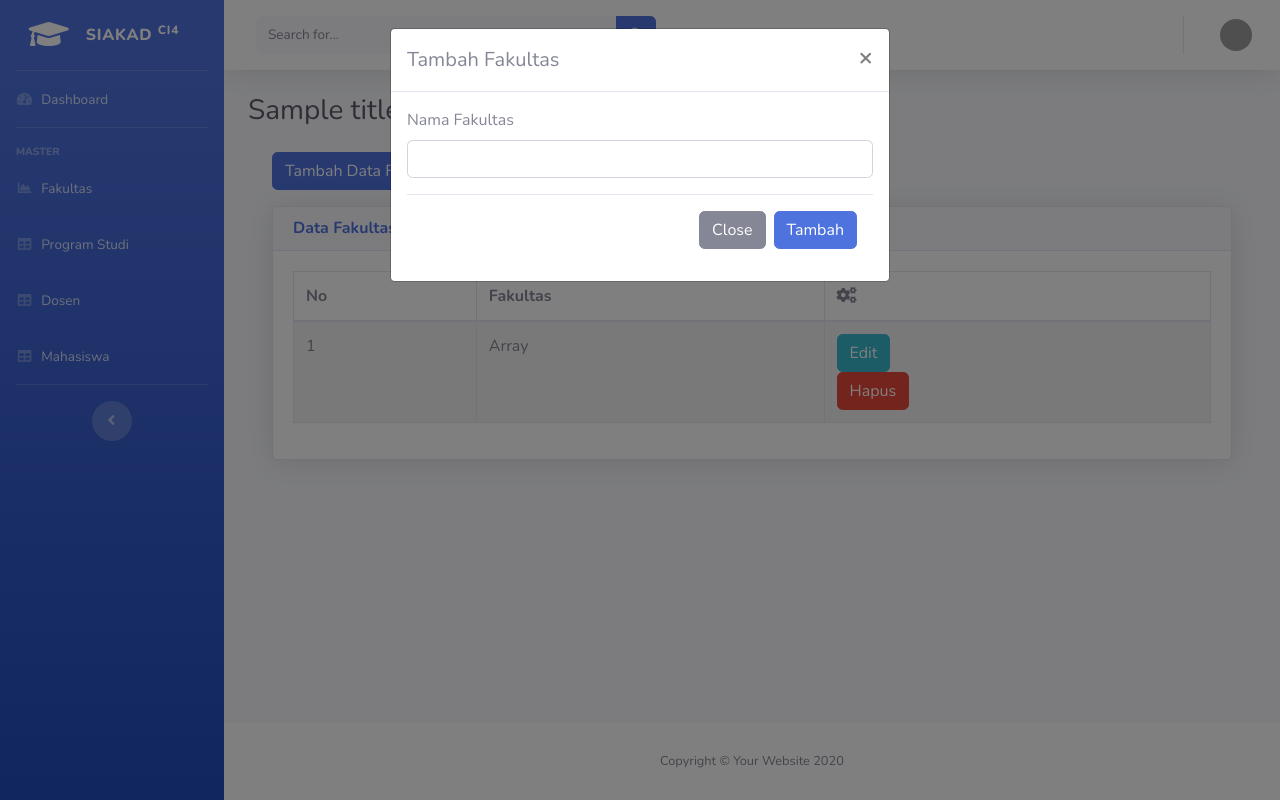
After one commit to ridho008/siakad-ci-4, a CodeIgniter 4 app: template app/Views/admin/fakultas/index.php in a window 1280 px wide, after a click on "Tambah Data Fakultas". The commit adds this page. Run offline with PHP 8.4 and a stand-in for CodeIgniter, Linux system fonts and the light colour scheme; the template is opened without the code that fills it: most values are stand-ins (such as "Sample title", 1, 10 or a date in 2020); data that the repository does not hold is empty; some libraries are stand-ins or nearby versions; grey boxes are pictures that could not be loaded.

Commit message:
crud modal fakultas

```diff
--- a/app/Config/Filters.php
+++ b/app/Config/Filters.php
@@ -18,8 +18,7 @@ class Filters extends BaseConfig
 		// sebelum login tidak bisa mengakses controller, wajib login dulu.
 		'before' => [
 			'authfilter' => ['except' => [
-				'auth', 'auth/*',
-				'/'
+				'auth', 'auth/*'
 			]]
 			//'honeypot'
 			// 'csrf',
--- a/app/Config/Routes.php
+++ b/app/Config/Routes.php
@@ -33,6 +33,8 @@ $routes->setAutoRoute(true);
 // $routes->get('/', 'Home::index');
 $routes->get('/', 'Dashboard::index');
 
+$routes->get('/admin/fakultas', 'Fakultas::index');
+
 /**
  * --------------------------------------------------------------------
  * Additional Routing
--- a/app/Views/admin/dashboard.php
+++ b/app/Views/admin/dashboard.php
@@ -2,5 +2,4 @@
 <?= $this->section('content'); ?>
 
 <h1 class="h3 mb-4 text-gray-800"><?= $title; ?></h1>
-<?= d(session()->get()); ?>
 <?= $this->endSection(); ?>
--- /dev/null
+++ b/app/Views/admin/fakultas/index.php
@@ -0,0 +1,122 @@
+<?= $this->extend('layout/app'); ?>
+<?= $this->section('content'); ?>
+
+<h1 class="h3 mb-4 text-gray-800"><?= $title; ?></h1>
+<div class="container">
+	<div class="row">
+		<div class="col-md-12">
+			<div class="row">
+				<div class="col-md-6 mb-3">
+					<button type="button" class="btn btn-primary" data-toggle="modal" data-target="#formModalFakultas">Tambah Data Fakultas</button>
+					<?php if($validation->listErrors()) : ?>
+					<div class="alert alert-danger" role="alert">
+						<?= $validation->listErrors(); ?>
+					</div>
+					<?php endif; ?>
+					<?php if(session()->getFlashdata('success')) : ?>
+					<div class="alert alert-success" role="alert"><?= session()->getFlashdata('success'); ?></div>
+					<?php endif; ?>
+				</div>
+			</div>
+			<div class="card shadow mb-4">
+				<div class="card-header">
+					<h6 class="m-0 font-weight-bold text-primary">Data Fakultas</h6>
+				</div>
+				<div class="card-body">
+					<div class="table-responsive">
+						<table class="table table-bordered table-striped">
+							<thead>
+								<tr>
+									<th>No</th>
+									<th>Fakultas</th>
+									<th><i class="fas fa-cogs"></i></th>
+								</tr>
+							</thead>
+							<tbody>
+								<?php $no = 1; foreach($fakultas as $f) : ?>
+                  <tr>
+                  	<td><?= $no++; ?></td>
+                  	<td><?= $f['fakultas']; ?></td>
+                  	<td>
+                  		<button type="submit" class="btn btn-info" data-toggle="modal" data-target="#formModalFakultas<?= $f['id_fakultas']; ?>">Edit</button>
+                  		<form action="/fakultas/delete/<?= $f['id_fakultas']; ?>">
+                  			<?= csrf_field(); ?>
+                  			<input type="hidden" name="_method" value="DELETE">
+	                  		<button type="submit" onclick="return confirm('Hapus <?= $f['fakultas'] ?>?')" class="btn btn-danger">Hapus</button>
+                  		</form>
+                  	</td>
+                  </tr>
+								<?php endforeach; ?>
+							</tbody>
+						</table>
+					</div>
+				</div>
+			</div>
+		</div>
+	</div>
+</div>
+
+
+<!-- Modal Tambah -->
+<div class="modal fade" id="formModalFakultas" tabindex="-1" aria-labelledby="exampleModalLabel" aria-hidden="true">
+  <div class="modal-dialog">
+    <div class="modal-content">
+      <div class="modal-header">
+        <h5 class="modal-title" id="exampleModalLabel">Tambah Fakultas</h5>
+        <button type="button" class="close" data-dismiss="modal" aria-label="Close">
+          <span aria-hidden="true">&times;</span>
+        </button>
+      </div>
+      <div class="modal-body">
+        <form action="/fakultas/save" method="post">
+        	<?= csrf_field(); ?>
+        	<div class="form-group">
+        		<label for="fakultas">Nama Fakultas</label>
+        		<input type="text" name="fakultas" id="fakultas" class="form-control<?= ($validation->hasError('fakultas')) ? ' is-invalid' : '' ?>">
+        		<div class="invalid-feedback">
+        			<?= $validation->getError('fakultas'); ?>
+        		</div>
+        	</div>
+	      <div class="modal-footer">
+	        <button type="button" class="btn btn-secondary" data-dismiss="modal">Close</button>
+	        <button type="submit" class="btn btn-primary">Tambah</button>
+	      </div>
+        </form>
+      </div>
+    </div>
+  </div>
+</div>
+
+<!-- Modal Ubah -->
+<?php $no = 1; foreach($fakultas as $f) : ?>
+<div class="modal fade" id="formModalFakultas<?= $f['id_fakultas']; ?>" tabindex="-1" aria-labelledby="exampleModalLabel" aria-hidden="true">
+  <div class="modal-dialog">
+    <div class="modal-content">
+      <div class="modal-header">
+        <h5 class="modal-title" id="exampleModalLabel">Edit Fakultas <?= $f['fakultas']; ?></h5>
+        <button type="button" class="close" data-dismiss="modal" aria-label="Close">
+          <span aria-hidden="true">&times;</span>
+        </button>
+      </div>
+      <div class="modal-body">
+        <form action="/fakultas/update/<?= $f['id_fakultas']; ?>" method="post">
+        	<?= csrf_field(); ?>
+        	<input type="hidden" name="id_fakultas" value="<?= $f['id_fakultas']; ?>">
+        	<div class="form-group">
+        		<label for="fakultas">Nama Fakultas</label>
+        		<input type="text" name="fakultas" id="fakultas" class="form-control<?= ($validation->hasError('fakultas')) ? ' is-invalid' : '' ?>" value="<?= (old('fakultas')) ? old('fakultas') : $f['fakultas']; ?>">
+        		<div class="invalid-feedback">
+        			<?= $validation->getError('fakultas'); ?>
+        		</div>
+        	</div>
+	      <div class="modal-footer">
+	        <button type="button" class="btn btn-secondary" data-dismiss="modal">Close</button>
+	        <button type="submit" class="btn btn-primary">Edit</button>
+	      </div>
+        </form>
+      </div>
+    </div>
+  </div>
+</div>
+<?php endforeach; ?>
+<?= $this->endSection(); ?>
--- a/app/Views/auth/login.php
+++ b/app/Views/auth/login.php
@@ -48,7 +48,7 @@
                   <form class="user" action="auth/login" method="post">
                     <?= csrf_field(); ?>
                     <div class="form-group">
-                      <input type="text" name="username" class="form-control<?= ($validation->hasError('username')) ? ' is-invalid' : '' ?> form-control-user" id="username" placeholder="Masukan Username">
+                      <input type="text" name="username" autofocus="on" class="form-control<?= ($validation->hasError('username')) ? ' is-invalid' : '' ?> form-control-user" id="username" placeholder="Masukan Username">
                       <div class="invalid-feedback"><?= $validation->getError('username'); ?></div>
                     </div>
                     <div class="form-group">
--- a/app/Views/layout/app.php
+++ b/app/Views/layout/app.php
@@ -176,7 +176,7 @@
   <script src="/js/sb-admin-2.min.js"></script>
   <script>
     window.setTimeout(function() {
-      $('.alert').fadeTo(500, 0).slideUp(500, function() {
+      $('.alert').fadeTo(6000, 0).slideUp(500, function() {
         $(this).remove();
       });
     });
--- a/app/Views/layout/navigation.php
+++ b/app/Views/layout/navigation.php
@@ -2,8 +2,8 @@
 
   <!-- Sidebar - Brand -->
   <a class="sidebar-brand d-flex align-items-center justify-content-center" href="index.html">
-    <div class="sidebar-brand-icon rotate-n-15">
-      <i class="fas fa-laugh-wink"></i>
+    <div class="sidebar-brand-icon">
+      <i class="fas fa-graduation-cap"></i>
     </div>
     <div class="sidebar-brand-text mx-3">SIAKAD <sup>CI4</sup></div>
   </a>
@@ -52,7 +52,7 @@
   </div>
   <!-- Nav Item - Charts -->
   <li class="nav-item">
-    <a class="nav-link" href="charts.html">
+    <a class="nav-link" href="/admin/fakultas">
       <i class="fas fa-fw fa-chart-area"></i>
       <span>Fakultas</span></a>
   </li>
```
Also changed, not shown: app/Controllers/Fakultas.php (added, +76 -0 lines), app/Database/Migrations/2020-12-05-144330_Fakultas.php (added, +31 -0 lines), app/Filters/AuthFilter.php (+4 -3 lines), app/Models/FakultasModel.php (added, +12 -0 lines).
